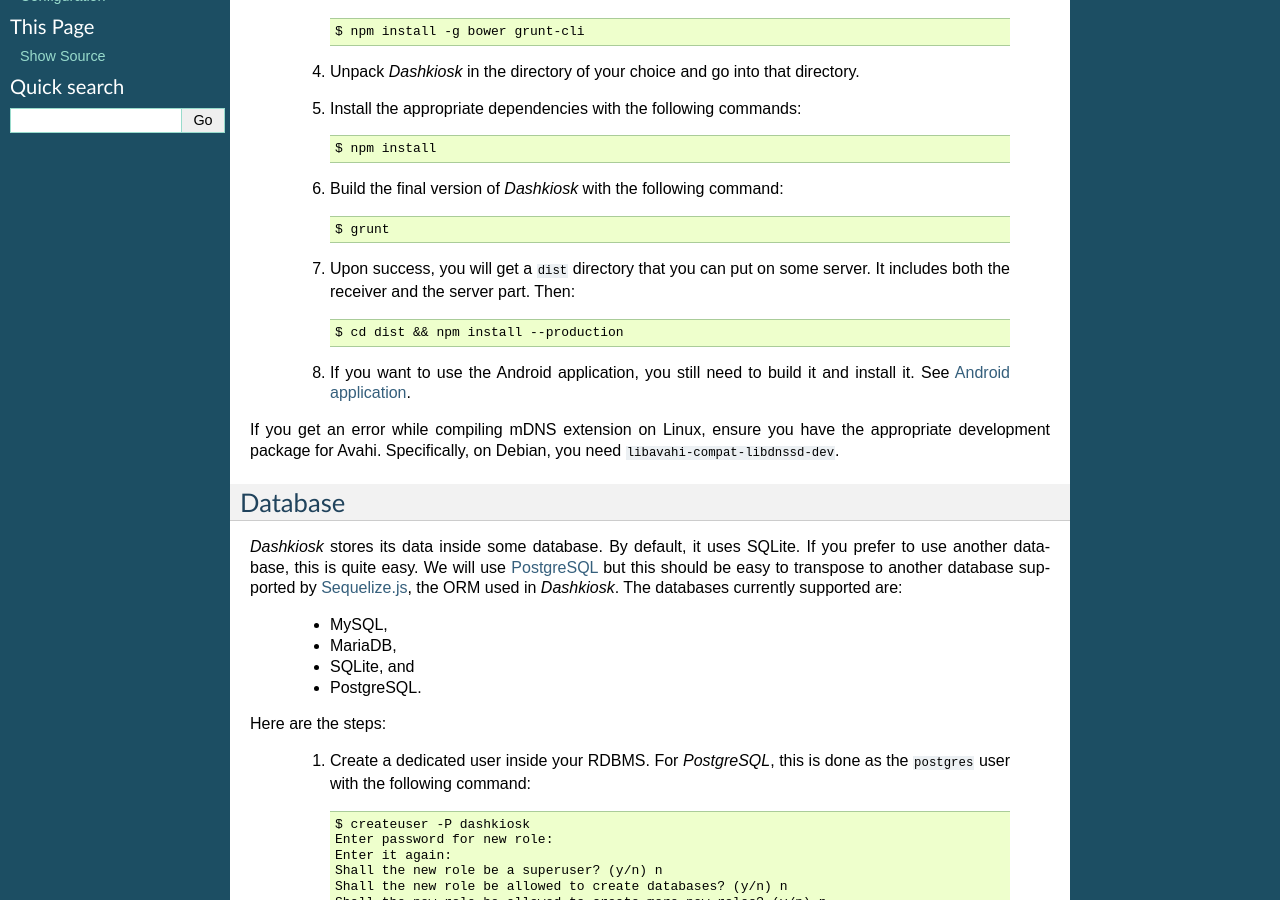
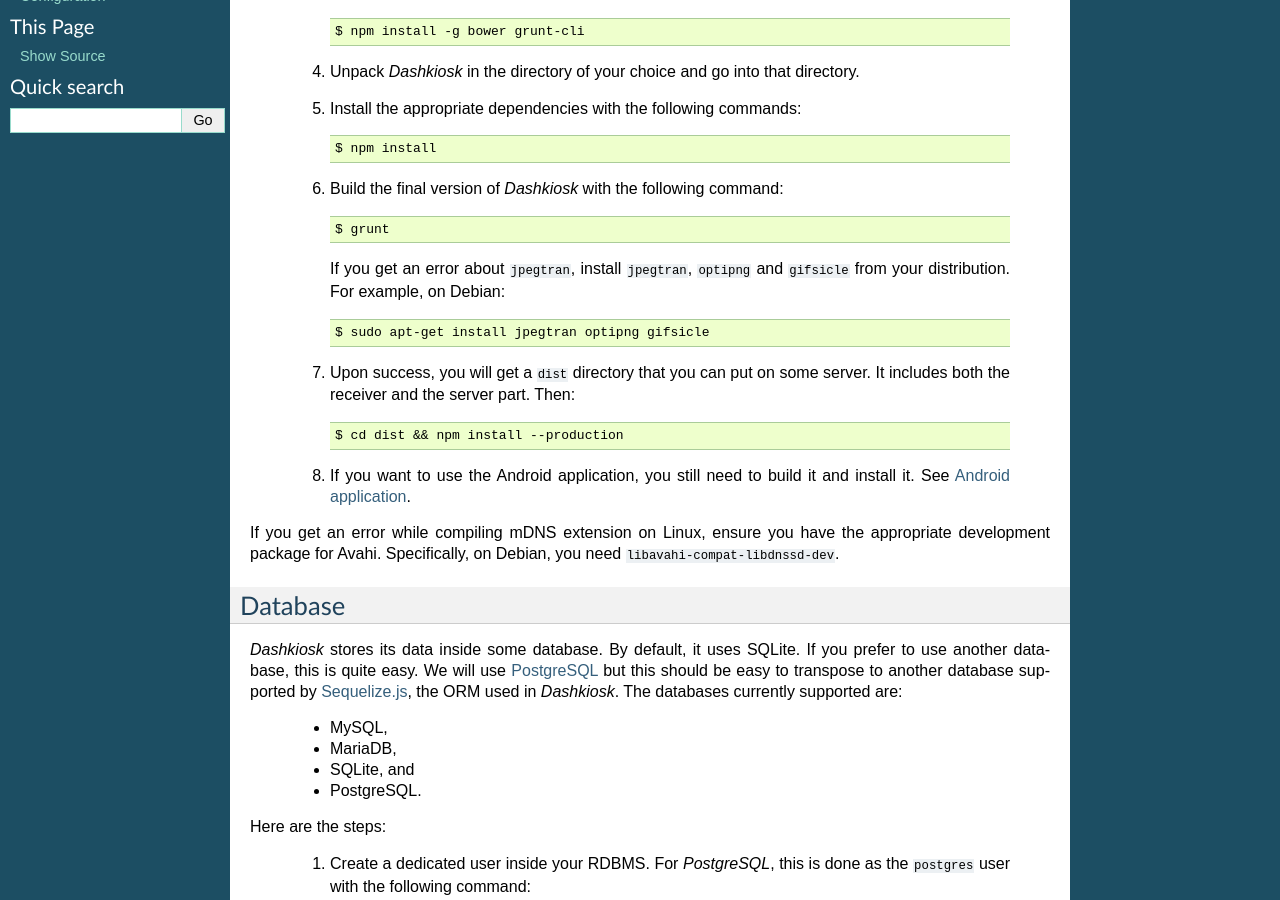
Before and after one commit to vincentbernat/dashkiosk, a Sphinx documentation site: the page built from docs/install.rst, in a window 1280 px wide and 900 px high, scrolled down 398 px. Built offline with Sphinx 7.4.7, drawn with Linux system fonts in a browser that asks for light colours.

Commit message:
doc: add a word about jpegtran and friend
This error is quite common.

```diff
--- a/docs/install.rst
+++ b/docs/install.rst
@@ -34,6 +34,12 @@ To install it, you need to execute the following step:
   6. Build the final version of *Dashkiosk* with the following command::
 
          $ grunt
+
+     If you get an error about ``jpegtran``, install ``jpegtran``,
+     ``optipng`` and ``gifsicle`` from your distribution. For example,
+     on Debian::
+
+         $ sudo apt-get install jpegtran optipng gifsicle
 
   7. Upon success, you will get a ``dist`` directory that you can put on
      some server. It includes both the receiver and the server
```
